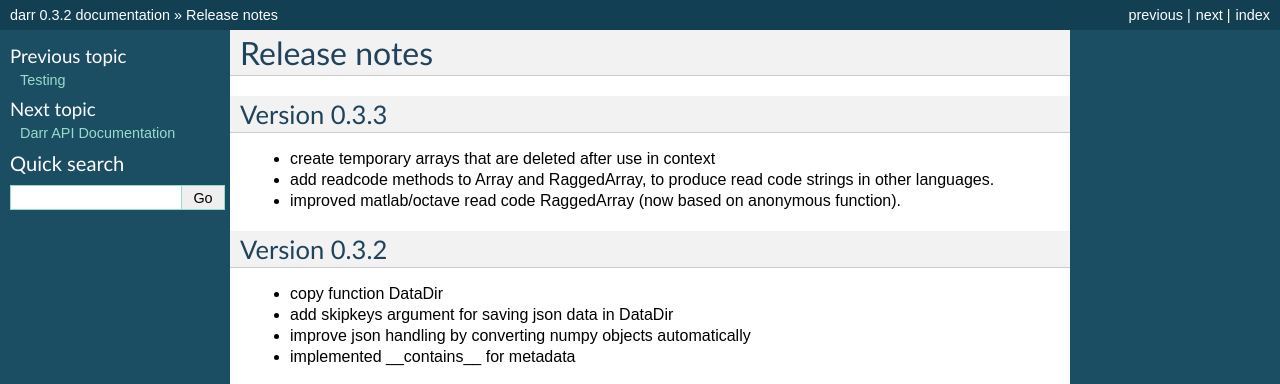
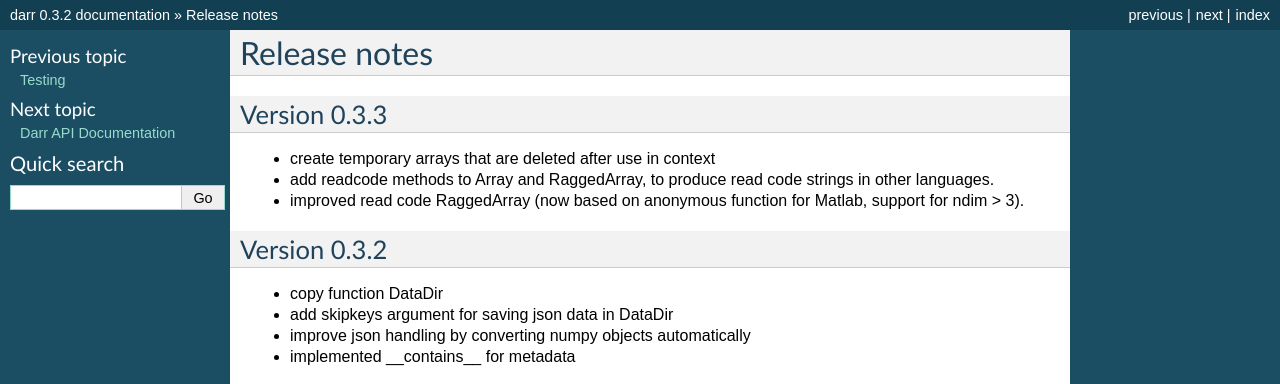
Before and after one commit to gbeckers/Darr, a Sphinx documentation site: the page built from docs/releasenotes.rst, in a window 1280 px wide. Shown: the top 384 px of the page. Built offline with Sphinx 7.4.7, drawn with Linux system fonts in a browser that asks for light colours.

Commit message:
fix dimensions > 3 code generation ragged arrays

```diff
--- a/docs/releasenotes.rst
+++ b/docs/releasenotes.rst
@@ -6,8 +6,8 @@ Version 0.3.3
 - create temporary arrays that are deleted after use in context
 - add readcode methods to Array and RaggedArray, to produce read code strings
   in other languages.
-- improved matlab/octave read code RaggedArray (now based on anonymous
-  function).
+- improved read code RaggedArray (now based on anonymous
+  function for Matlab, support for ndim > 3).
 
 
 Version 0.3.2
```
